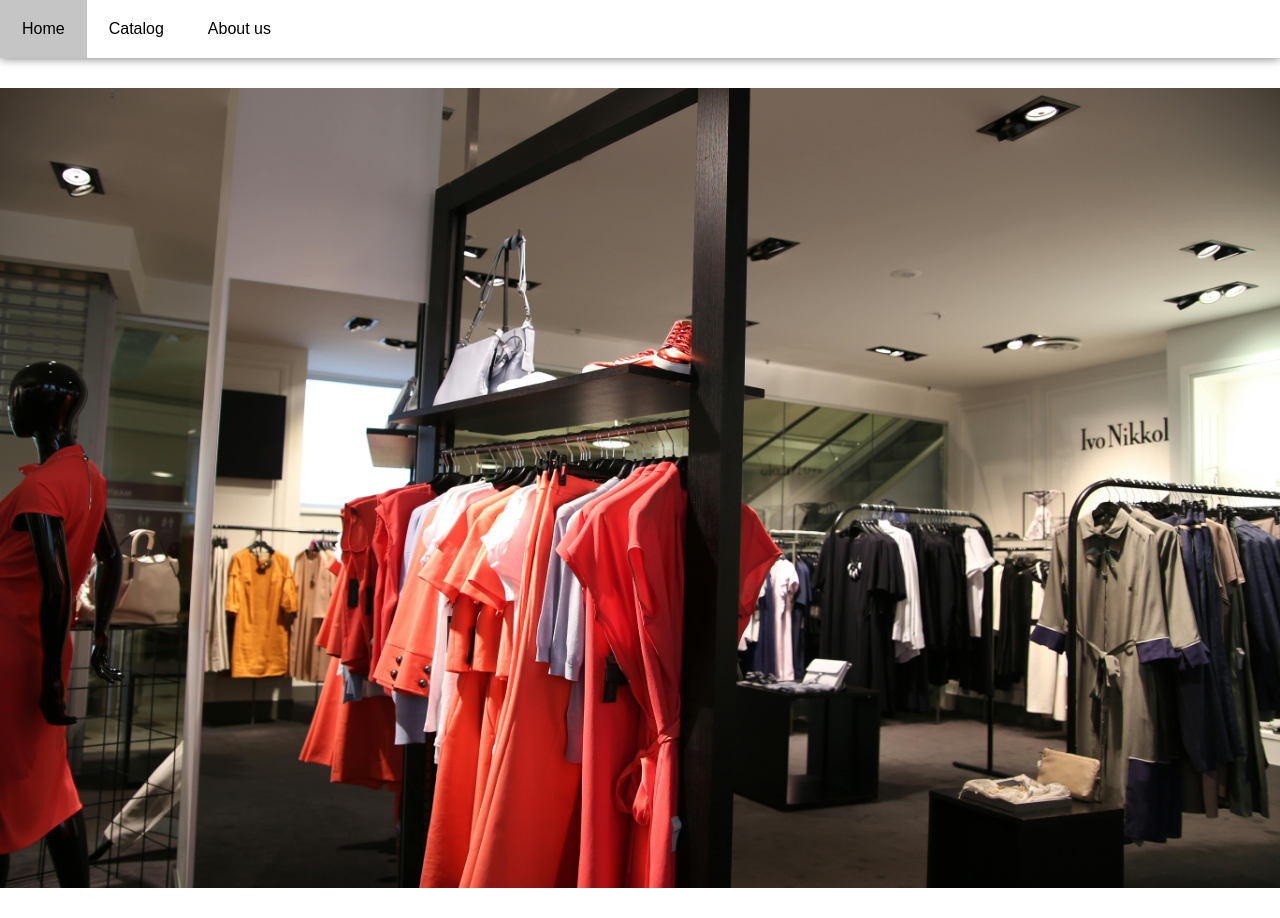
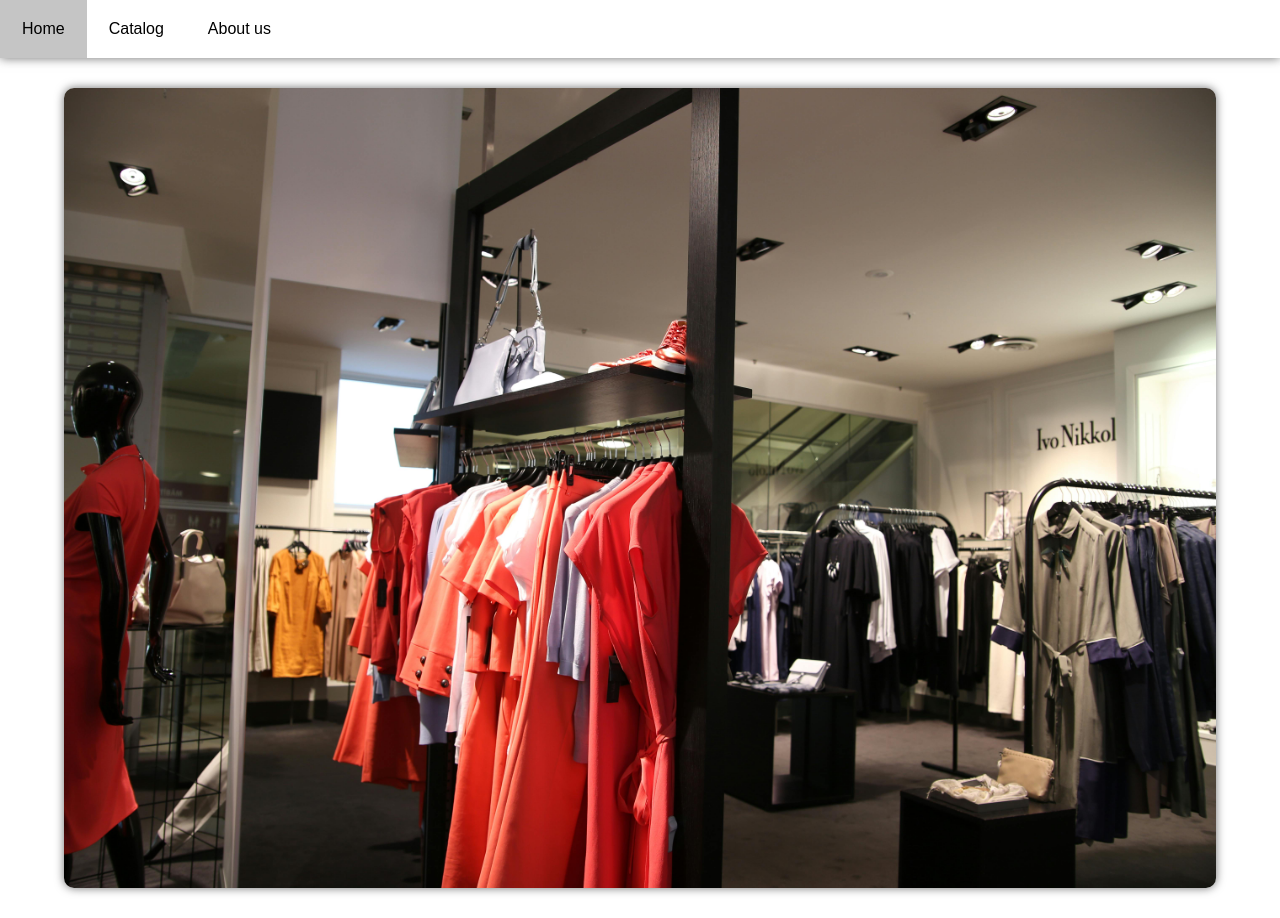
Before and after one commit to nikiTomov01/eComm, a plain HTML site: page src/index.html in a window 1280 px wide. Drawn offline with Linux system fonts and the light colour scheme.

Commit message:
added box-shadow to img and 2 more images

```diff
--- a/src/style.css
+++ b/src/style.css
@@ -37,7 +37,7 @@ li.nav-item a:hover {
 
 .container {
     margin: 30px auto;
-    width: 100%;
+    width: 90%;
     height: 800px;
     /* background-color: purple; */
 }
@@ -50,4 +50,6 @@ li.nav-item a:hover {
 #carousel-image {
     width: 100%;
     height: 100%;
+    border-radius: 10px;
+    box-shadow: 0px 0px 10px 0px #6e6e6e;
 }
```
Also changed, not shown: resources/mainCarousel/shoes-clothing.jpg (added), 1 other file.
